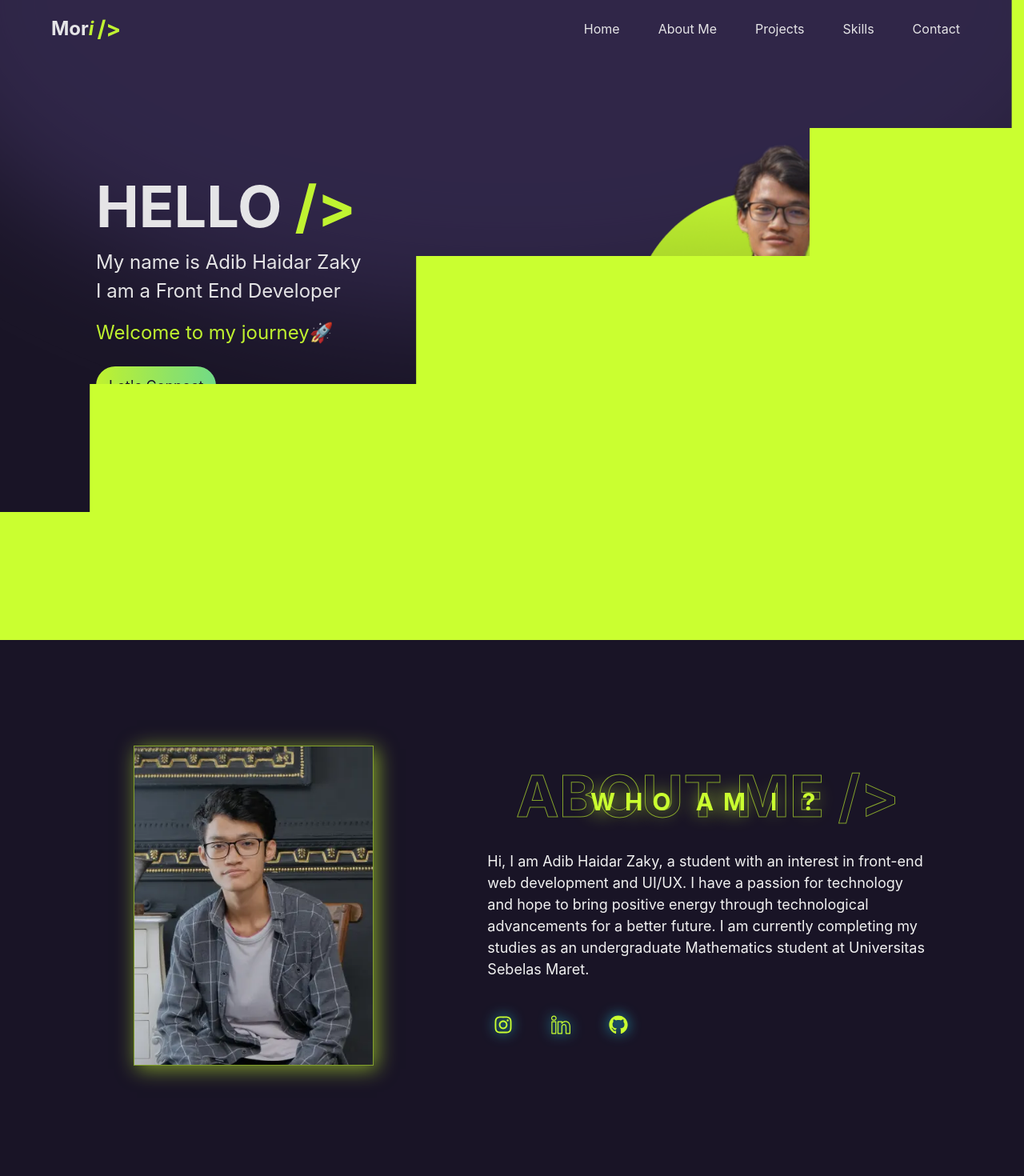
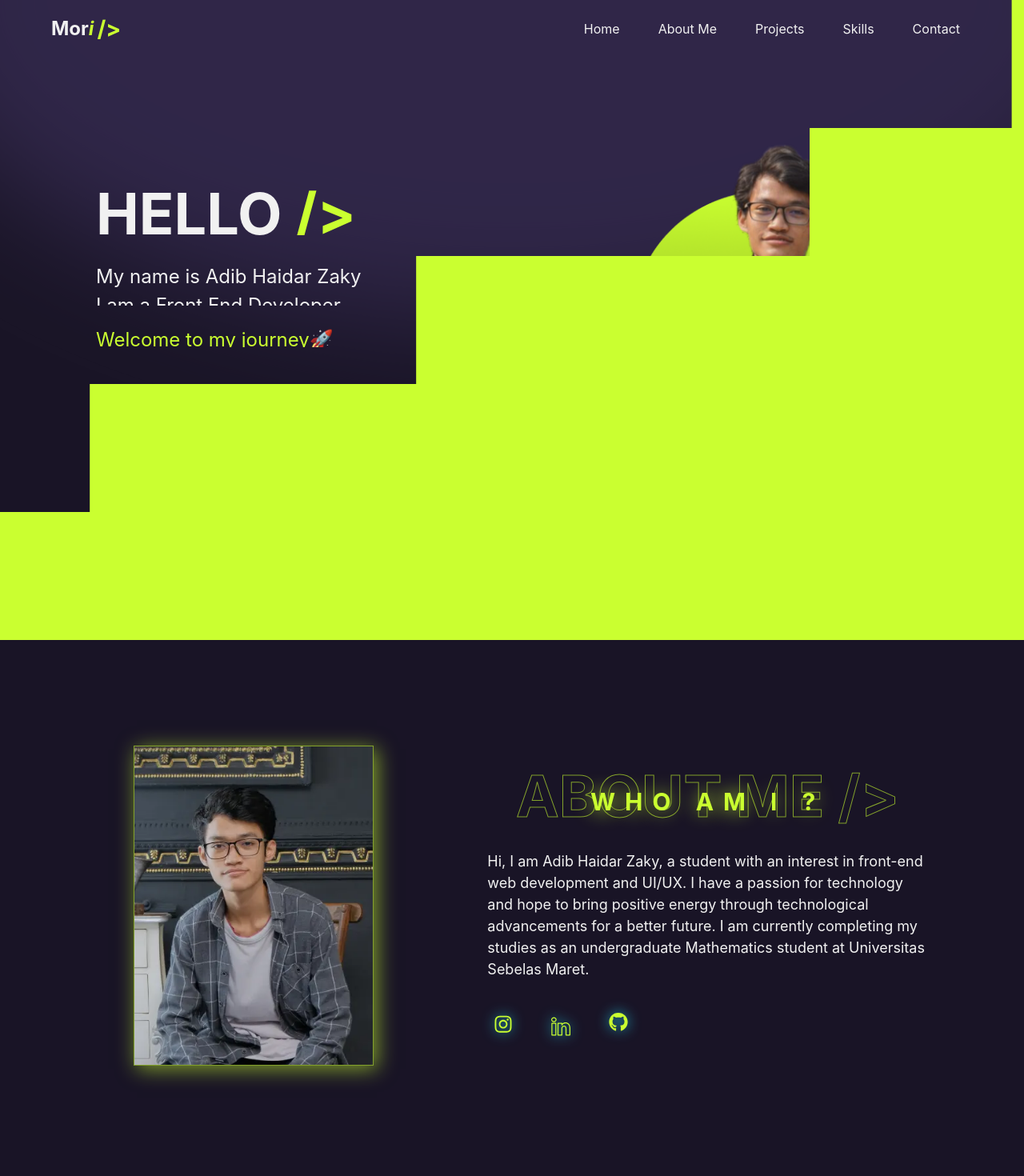
Before and after one commit to DreadTyyy/z-mori, a React (Vite) app: page / in a window 1280 px wide. Shown: the top 1470 px of the page at 80% size. Built offline with nearby package versions, Linux system fonts and the light colour scheme.

Commit message:
add: animation effect

```diff
--- a/src/components/Header.jsx
+++ b/src/components/Header.jsx
@@ -1,16 +1,10 @@
 import { Box, Container, Heading, Img, Text, Button } from "@chakra-ui/react";
-import { motion } from "framer-motion";
+import AnimateUp from "./animations/AnimateUp";
+import OpenUp from "./animations/OpenUp";
 import SocialIcons from "./SocialIcons";
-import { ease } from "../utils/scrollAnimations";
 
 const Header = () => {
-  const show = ease();
   return (
-    <motion.div
-      initial="offscreen"
-      whileInView="onscreen"
-      variants={show}
-      viewport={{ once: true, amount: 0.8 }}>
       <Box
         position="relative"
         minW="100vw"
@@ -27,12 +21,14 @@ const Header = () => {
           gap={24}
           justifyContent="space-between">
           <Box>
+            <AnimateUp>
               <Heading as="h2" size="4xl" color="whitemori" display="flex">
                 HELLO
                 <Text ml="4" color="secondary">
                   /&gt;
                 </Text>
               </Heading>
+            </AnimateUp>
             <Box
               display="flex"
               flexDir="column"
@@ -40,21 +36,24 @@ const Header = () => {
               color="whitemori"
               fontSize="24px"
               my={4}>
+              <AnimateUp delay={0.1}>
                 <Text>My name is Adib Haidar Zaky</Text>
                 <Text>I am a Front End Developer</Text>
+              </AnimateUp>
             </Box>
-            <Text fontSize="24px" color="secondary">
+            <AnimateUp delay={0.1}><Text fontSize="24px" color="secondary">
               Welcome to my journey🚀
-            </Text>
-            <Button
+            </Text></AnimateUp>
+            <AnimateUp delay={0.2}><Button
               mt={6}
               as="a"
               href="#contact"
               variant="gradient"
               rounded="999px">
               Let&apos;s Connect
-            </Button>
+            </Button></AnimateUp>
           </Box>
+          <OpenUp>
             <Img
               display={{ base: "none", md: "block" }}
               src="/assets/profil header.png"
@@ -65,6 +64,7 @@ const Header = () => {
               objectFit="contain"
               pointerEvents="none"
             />
+          </OpenUp>
         </Container>
         <Box
           mt={{ base: 20, md: 6 }}
@@ -75,7 +75,6 @@ const Header = () => {
           <SocialIcons />
         </Box>
       </Box>
-    </motion.div>
   );
 };
 
--- a/src/components/Navbar.jsx
+++ b/src/components/Navbar.jsx
@@ -8,16 +8,17 @@ import {
   DrawerContent,
   DrawerFooter,
   useDisclosure,
+  Show,
   // DrawerOverlay,
   // DrawerHeader,
 } from "@chakra-ui/react";
 import { motion } from "framer-motion";
 import { PropTypes } from "prop-types";
-import { ease } from "../utils/scrollAnimations";
+import { easeTop } from "../utils/scrollAnimations";
 
 const Navbar = ({ isTop }) => {
   const drawer = useDisclosure();
-  const show = ease();
+  const show = easeTop();
 
   return (
     <motion.div
@@ -40,6 +41,12 @@ const Navbar = ({ isTop }) => {
         px={{ base: "5%", md: "64px" }}
         py="12px"
         transition="all 0.2s ease-in-out">
+        <motion.div
+          initial="offscreen"
+          whileInView="onscreen"
+          variants={show}
+          viewport={{ once: true, amount: 0.8 }}
+        >
         <Box display="flex" alignItems="center" color="whitemori">
           <Text fontSize={{ base: "24px" }} fontWeight={700}>
             Mor
@@ -55,22 +62,58 @@ const Navbar = ({ isTop }) => {
             /&gt;
           </Text>
         </Box>
+        </motion.div>
         <Box display={{ base: "none", lg: "flex" }} gap={4}>
+          <motion.div
+            initial="offscreen"
+            whileInView="onscreen"
+            variants={easeTop(0.4)}
+            viewport={{ once: true, amount: 0.8 }}
+          >
           <Button as="a" href="#" variant="morilink" fontSize="16px">
             Home
           </Button>
+          </motion.div>
+          <motion.div
+            initial="offscreen"
+            whileInView="onscreen"
+            variants={easeTop(0.3)}
+            viewport={{ once: true, amount: 0.8 }}
+          >
           <Button as="a" href="#about-me" variant="morilink" fontSize="16px">
             About Me
           </Button>
+          </motion.div>
+          <motion.div
+            initial="offscreen"
+            whileInView="onscreen"
+            variants={easeTop(0.2)}
+            viewport={{ once: true, amount: 0.8 }}
+          >
           <Button as="a" href="#projects" variant="morilink" fontSize="16px">
             Projects
           </Button>
+          </motion.div>
+          <motion.div
+            initial="offscreen"
+            whileInView="onscreen"
+            variants={easeTop(0.1)}
+            viewport={{ once: true, amount: 0.8 }}
+          >
           <Button as="a" href="#skills" variant="morilink" fontSize="16px">
             Skills
           </Button>
+          </motion.div>
+          <motion.div
+            initial="offscreen"
+            whileInView="onscreen"
+            variants={Show}
+            viewport={{ once: true, amount: 0.8 }}
+          >
           <Button as="a" href="#contact" variant="morilink" fontSize="16px">
             Contact
           </Button>
+          </motion.div>
         </Box>
         <Box
           as="button"
--- a/src/components/SocialIcons.jsx
+++ b/src/components/SocialIcons.jsx
@@ -1,20 +1,60 @@
+import { motion } from "framer-motion";
 import { Button } from "@chakra-ui/react";
 import { FaInstagram, FaGithub } from "react-icons/fa";
 import { SlSocialLinkedin } from "react-icons/sl";
 import ReactGA from "react-ga4";
+
+const socials = [
+  {
+    name: 'instagram',
+    href: 'https://www.instagram.com/adib.zky',
+    icon: FaInstagram
+  },
+  {
+    name: 'linkedin',
+    href: 'https://www.linkedin.com/in/adib-zaky-b1817a248/',
+    icon: SlSocialLinkedin
+  },
+  {
+    name: 'github',
+    href: 'https://github.com/DreadTyyy/',
+    icon: FaGithub
+  },
+]
 
 const SocialIcons = () => {
   const handleClickButton = (item) => {
     ReactGA.event({ category: "social media", action: "click", label: item });
     console.log(`Event click: ${item}`);
   };
+
   return (
     <>
+    {socials.map((scl, index) => (
+        <motion.div
+          key={index}
+          initial={{ transform: 'translateY(0px)' }}
+          animate={{
+            transform: [
+              'translateY(5px)',
+              'translateY(-5px)',
+              'translateY(5px)',
+            ]
+           }}
+           transition={{
+            duration: 1.5,
+            ease: 'linear',
+            delay: index === 1 ? 0 : index * 0.1 + 0.2,
+            times: [0, 0.5, 1],
+            repeat: Infinity,
+            repeatType: 'loop'
+            }}
+        >
           <Button
             as="a"
             target="_blank"
-        href="https://www.instagram.com/adib.zky"
-        onClick={() => handleClickButton("instagram")}
+            href={scl.href}
+            onClick={() => handleClickButton(scl.name)}
             px="0"
             color="secondary"
             variant="morilink"
@@ -24,44 +64,12 @@ const SocialIcons = () => {
             _hover={{
               filter: "drop-shadow(0 0 8px #CAFF30)",
             }}>
-        <FaInstagram />
+            {scl.icon && <scl.icon />}
           </Button>
-      <Button
-        as="a"
-        target="_blank"
-        href="https://www.linkedin.com/in/adib-zaky-b1817a248/"
-        onClick={() => handleClickButton("linkedin")}
-        variant="morilink"
-        px="0"
-        color="secondary"
-        fontSize="24px"
-        textShadow="0 0 10 0 rgba(35, 205, 235, 0.6)"
-        filter="drop-shadow(0 0 8px rgb(35, 205, 235))"
-        transition="all .3s ease"
-        _hover={{
-          filter: "drop-shadow(0 0 8px #CAFF30)",
-        }}>
-        <SlSocialLinkedin />
-      </Button>
-      <Button
-        as="a"
-        target="_blank"
-        href="https://github.com/DreadTyyy/"
-        onClick={() => handleClickButton("github")}
-        variant="morilink"
-        px="0"
-        color="secondary"
-        textShadow="0 0 10 0 rgba(35, 205, 235, 0.6)"
-        fontSize="24px"
-        filter="drop-shadow(0 0 8px rgb(35, 205, 235))"
-        transition="all .3s ease"
-        _hover={{
-          filter: "drop-shadow(0 0 8px #CAFF30)",
-        }}>
-        <FaGithub />
-      </Button>
+        </motion.div>
+      ))}
     </>
-  );
+  )
 };
 
 export default SocialIcons;
```
Lines whose indentation alone changed are shown as unchanged.
